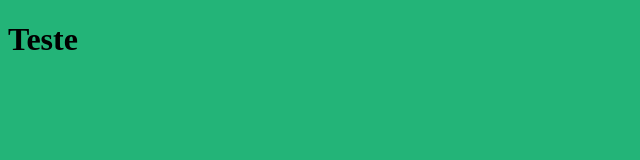
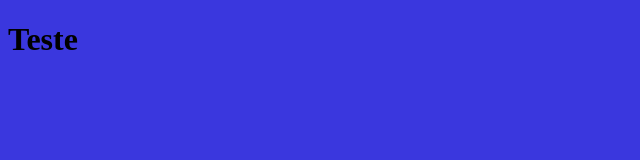
Before and after one commit to robert100i/DisneyPlusClone, a website: page index.html in a window 1280 px wide. Shown: the whole page, without its empty margins (0-640 px from the left). Drawn offline with nearby package versions, Linux system fonts and the light colour scheme; files that its build step writes are made by us from their sources.

Commit message:
Setup do projeto

```diff
--- a/package.json
+++ b/package.json
@@ -11,10 +11,8 @@
   "author": "",
   "license": "ISC",
   "devDependencies": {
+    "gulp": "^5.0.0",
     "gulp-sass": "^5.1.0",
     "sass": "^1.77.2"
-  },
-  "dependencies": {
-    "gulp": "^5.0.0"
   }
 }
--- a/src/styles/main.scss
+++ b/src/styles/main.scss
@@ -1,4 +1,4 @@
-$bgColor: rgb(35, 180, 120);
+$bgColor: rgb(58, 55, 222);
 
 body {
     background-color: $bgColor;
```
Also changed, not shown: 1 other file.
